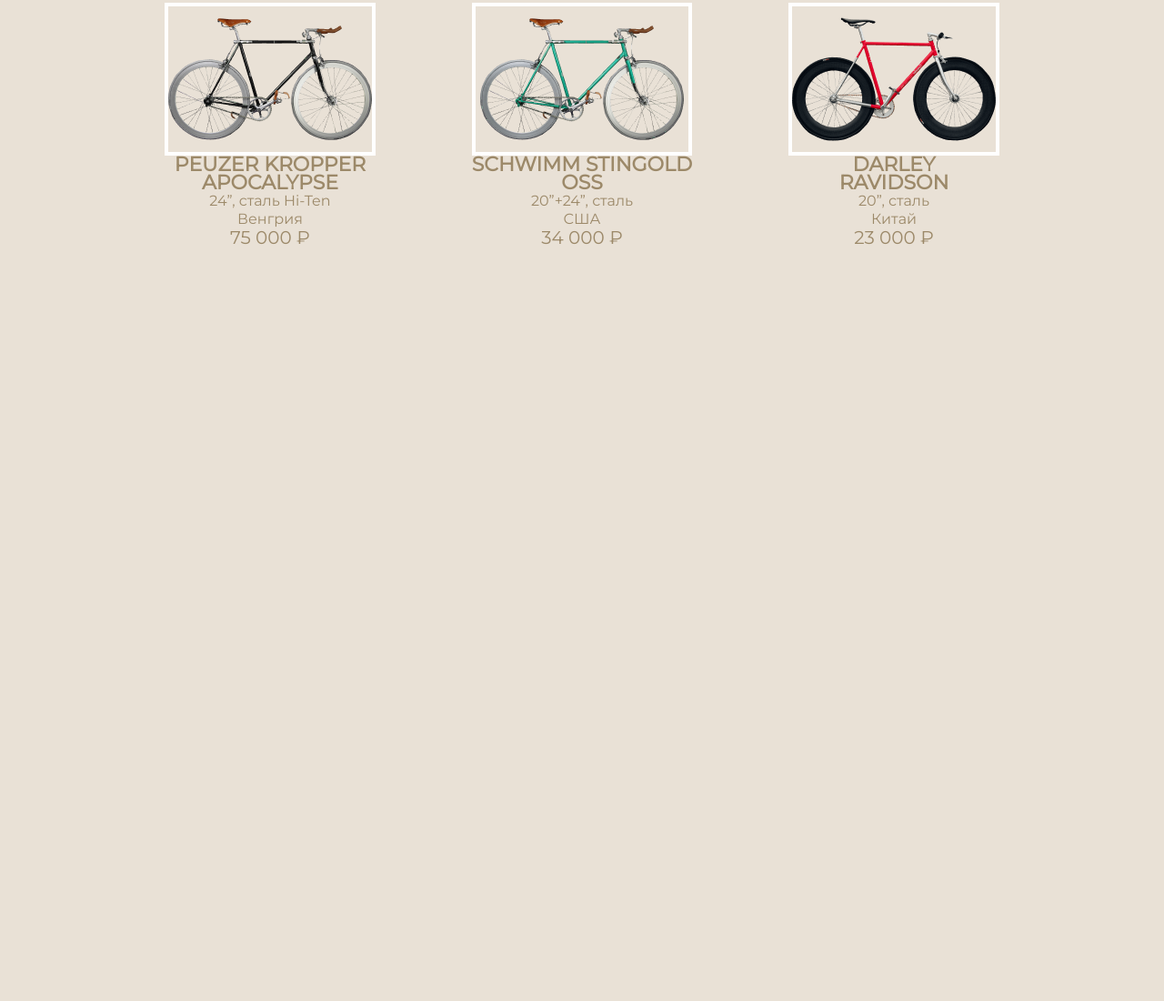
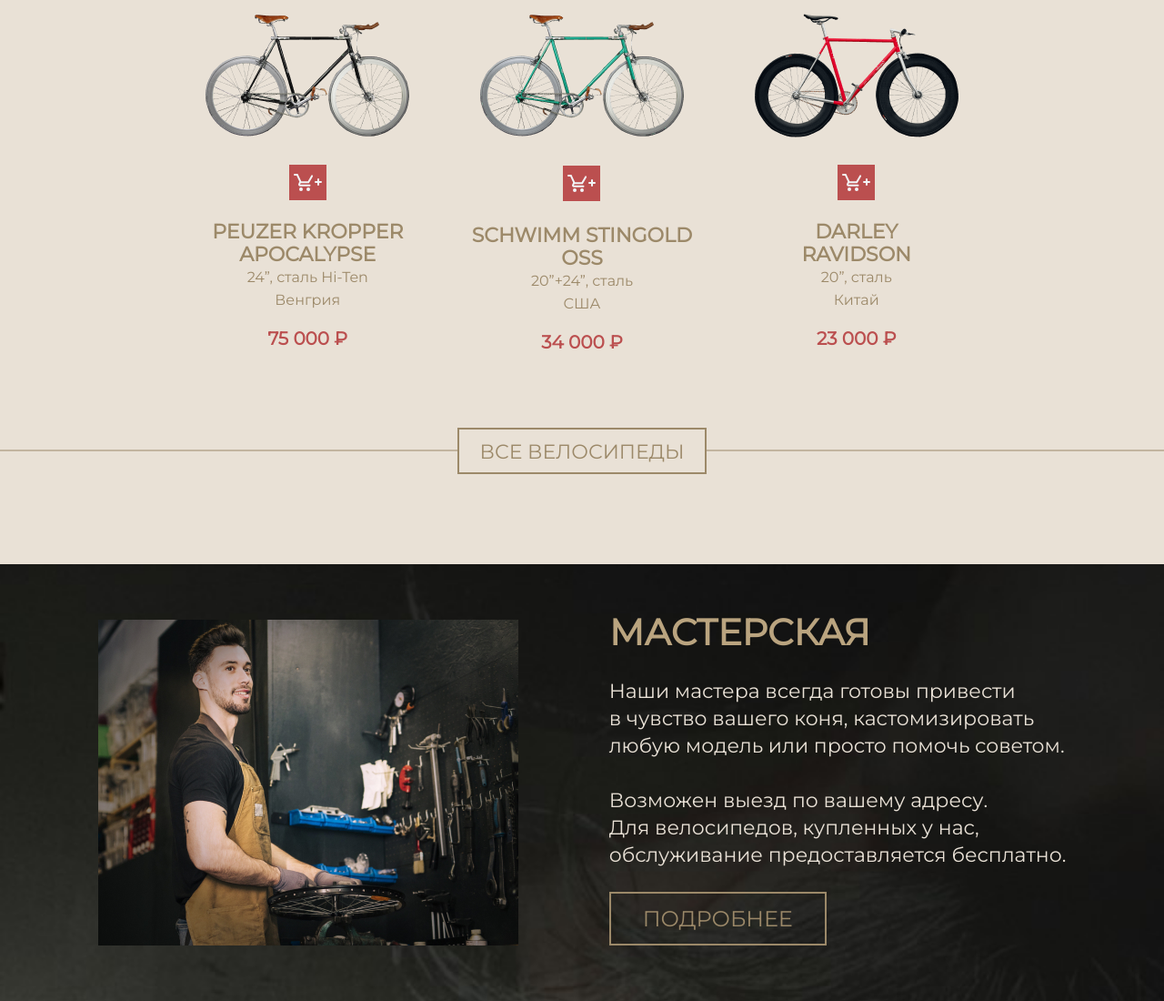
Before and after one commit to xxlifestyle/BikeShop, a plain HTML site: page index.html in a window 1280 px wide. Shown: the part 1195-2295 px from the top of the page at 91% size. Before the commit the page ends 1530 px from the top, so only its background shows below. Drawn offline with Linux system fonts and the light colour scheme.

Commit message:
day 3
почти доделал мини каталог с тремя велосипедами. и накидал мастерскую

```diff
--- a/index.html
+++ b/index.html
@@ -115,40 +115,146 @@
       <div class="bike-1 bikes">
         <div class="bike-1-pic bikes-pic">
           <img src="/img/pocalypse-fekete-69.png" />
+          <svg
+            class="bikes-buy"
+            fill="none"
+            xmlns="http://www.w3.org/2000/svg"
+            width="31"
+            height="19"
+            viewBox="0 0 31 19"
+          >
+            <path
+              fill-rule="evenodd"
+              clip-rule="evenodd"
+              d="M1 2a1 1 0 010-2h3.45l3.84 8.26h7.26l3.65-6.38a1 1 0 111.74 1l-4.23 7.38H7.67L7 11.74h10.5a1 1 0 010 2H7a2 2 0 01-1.82-2.82L6.23 8.6v-.01L3.17 2H1zm7 17a2 2 0 100-4 2 2 0 000 4zm10-2a2 2 0 11-4 0 2 2 0 014 0zm8-11a1 1 0 112 0v2h2a1 1 0 110 2h-2v2a1 1 0 11-2 0v-2h-2a1 1 0 110-2h2V6z"
+              fill="#F2F5F7"
+            />
+          </svg>
         </div>
-        <div>
+        <div class="bike-info">
           <h2 style="font-size: 22px">Peuzer Kropper<br />Apocalypse</h2>
           <p style="font-size: 16px; text-transform: none">
             24”, сталь Hi-Ten <br />
             Венгрия
           </p>
-          <p style="font-size: 20px">75 000 ₽</p>
+          <p class="price" style="font-size: 20px; line-height: 60px">
+            75 000 ₽
+          </p>
         </div>
       </div>
       <div class="bike-2 bikes">
         <div class="bike-2-pic bikes-pic">
           <img src="/img/pocalypse-fekete-28.png" />
+          <svg
+            class="bikes-buy"
+            fill="none"
+            xmlns="http://www.w3.org/2000/svg"
+            width="31"
+            height="19"
+            viewBox="0 0 31 19"
+          >
+            <path
+              fill-rule="evenodd"
+              clip-rule="evenodd"
+              d="M1 2a1 1 0 010-2h3.45l3.84 8.26h7.26l3.65-6.38a1 1 0 111.74 1l-4.23 7.38H7.67L7 11.74h10.5a1 1 0 010 2H7a2 2 0 01-1.82-2.82L6.23 8.6v-.01L3.17 2H1zm7 17a2 2 0 100-4 2 2 0 000 4zm10-2a2 2 0 11-4 0 2 2 0 014 0zm8-11a1 1 0 112 0v2h2a1 1 0 110 2h-2v2a1 1 0 11-2 0v-2h-2a1 1 0 110-2h2V6z"
+              fill="#F2F5F7"
+            />
+          </svg>
         </div>
-        <div>
+        <div class="bike-info">
           <h2 style="font-size: 22px">Schwimm Stingold<br />Oss</h2>
           <p style="font-size: 16px; text-transform: none">
             20”+24”, сталь<br />
             США
           </p>
-          <p style="font-size: 20px">34 000 ₽</p>
+          <p class="price" style="font-size: 20px; line-height: 60px">
+            34 000 ₽
+          </p>
         </div>
       </div>
       <div class="bike-3 bikes">
         <div class="bike-3-pic bikes-pic">
           <img src="/img/pocalypse-fekete-37.png" />
+          <svg
+            class="bikes-buy"
+            fill="none"
+            xmlns="http://www.w3.org/2000/svg"
+            width="31"
+            height="19"
+            viewBox="0 0 31 19"
+          >
+            <path
+              fill-rule="evenodd"
+              clip-rule="evenodd"
+              d="M1 2a1 1 0 010-2h3.45l3.84 8.26h7.26l3.65-6.38a1 1 0 111.74 1l-4.23 7.38H7.67L7 11.74h10.5a1 1 0 010 2H7a2 2 0 01-1.82-2.82L6.23 8.6v-.01L3.17 2H1zm7 17a2 2 0 100-4 2 2 0 000 4zm10-2a2 2 0 11-4 0 2 2 0 014 0zm8-11a1 1 0 112 0v2h2a1 1 0 110 2h-2v2a1 1 0 11-2 0v-2h-2a1 1 0 110-2h2V6z"
+              fill="#F2F5F7"
+            />
+          </svg>
         </div>
-        <div>
+        <div class="bike-info">
           <h2 style="font-size: 22px">Darley <br />Ravidson</h2>
           <p style="font-size: 16px; text-transform: none">
             20”, сталь <br />
             Китай
           </p>
-          <p style="font-size: 20px">23 000 ₽</p>
+          <p class="price" style="font-size: 20px; line-height: 60px">
+            23 000 ₽
+          </p>
+        </div>
+      </div>
+    </div>
+    <div class="all-bikes">
+      <svg class="svg-line">
+        <line
+          x1="0"
+          y1="25"
+          x2="700"
+          y2="25"
+          style="stroke: rgb(156, 137, 105); stroke-width: 2px; opacity: 0.5"
+        />
+      </svg>
+      <div class="all-bikes-button">
+        <p>
+          <a
+            href="#_blank"
+            style="color: rgb(156, 137, 105) !important; text-decoration: none"
+            >Все велосипеды</a
+          >
+        </p>
+      </div>
+      <svg class="svg-line">
+        <line
+          x1="0"
+          y1="25"
+          x2="700"
+          y2="25"
+          style="stroke: rgb(156, 137, 105); stroke-width: 2px; opacity: 0.5"
+        />
+      </svg>
+    </div>
+    <div class="bgimage2">
+      <div class="bgimage2-blocks">
+        <img src="/img/workshop_pic.jpg" alt="Фото нашего мастера" />
+        <div class="mastery">
+          <h2
+            style="
+              font-size: 40px;
+              text-transform: uppercase;
+              margin-bottom: 35px;
+            "
+          >
+            Мастерская
+          </h2>
+          <p style="font-size: 22px; color: rgb(233, 225, 214)">
+            Наши мастера всегда готовы привести <br />
+            в чувство вашего коня, кастомизировать <br />
+            любую модель или просто помочь советом. <br />
+            <br />
+            Возможен выезд по вашему адресу. <br />
+            Для велосипедов, купленных у нас,<br />
+            обслуживание предоставляется бесплатно.
+          </p>
+          <a class="more" href="#_blank">Подробнее</a>
         </div>
       </div>
     </div>
--- a/style.css
+++ b/style.css
@@ -104,9 +104,18 @@
   display: flex;
   justify-content: space-around;
   padding-top: 5%;
-  padding-right: 10%;
-  padding-left: 10%;
+  padding-right: 15%;
+  padding-left: 15%;
   padding-bottom: 5%;
+}
+
+.price {
+  color: rgb(187, 79, 79);
+  font-weight: bold;
+}
+
+.bike-info {
+  line-height: 25px;
 }
 
 .bikes {
@@ -118,5 +127,78 @@
 }
 
 .bikes-pic {
-  border: 4px solid white;
+  display: flex;
+  flex-direction: column;
+  justify-content: center;
+  align-items: center;
 }
+.bikes-buy {
+  display: block;
+  background-color: rgb(187, 79, 79);
+  padding: 10px 5px 10px 5px;
+  margin-top: 8%;
+  margin-bottom: 10%;
+}
+
+.all-bikes {
+  display: flex;
+  flex-direction: row;
+  justify-content: space-between;
+}
+.svg-line {
+  width: 700px;
+}
+
+.all-bikes-button {
+  display: flex;
+  justify-content: center;
+  width: 335px;
+  height: 17px;
+  text-transform: uppercase;
+  font-size: 22px;
+  border: 2px solid rgb(156, 137, 105);
+  color: rgb(156, 137, 105);
+  padding: 15px;
+}
+
+.bgimage2 {
+  background-image: url(/img/bgpic.jpg);
+  background-color: #c7b39b;
+  background-size: cover;
+  background-position: center;
+  background-repeat: no-repeat;
+  width: 100%;
+  height: 60vh;
+}
+
+.bgimage2-blocks {
+  width: 100%;
+  height: 100%;
+  display: flex;
+  flex-direction: row;
+  justify-content: center;
+  align-items: center;
+}
+
+.mastery {
+  display: flex;
+  flex-direction: column;
+  justify-content: center;
+  color: rgb(186, 164, 127);
+  padding-left: 100px;
+  line-height: 30px;
+}
+
+.more {
+  display: flex;
+  justify-content: center;
+  align-items: center;
+  text-transform: uppercase;
+  font-size: 24px;
+  color: rgb(156, 137, 105) !important;
+  text-decoration: none;
+  border: 2px solid rgb(156, 137, 105);
+  width: 235px;
+  height: 55px;
+  margin-top: 25px;
+}
```
Also changed, not shown: img/bgpic.jpg (added).
